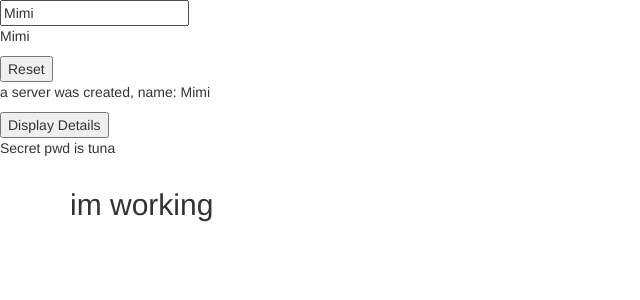
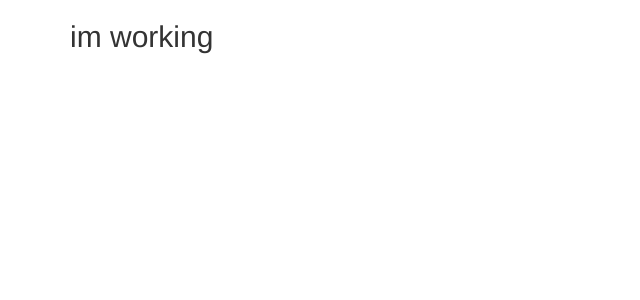
Before and after one commit to changchanglccc/Angular-The-Complete-Guide, an Angular app: page / in a window 1280 px wide. Shown: the top 300 px of the page, without its empty margins (0-640 px from the left). Built offline with nearby package versions, Linux system fonts and the light colour scheme.

Commit message:
chore: remove ServerComponent and ServersComponent

```diff
--- a/src/app/app.component.html
+++ b/src/app/app.component.html
@@ -1,17 +1,3 @@
-<input type="text" [(ngModel)]="userName" />
-<p>{{ userName }}</p>
-
-<button [disabled]="!userName" (click)="onResetUserName()">Reset</button>
-
-<p *ngIf="serverCreated; else noServer">
-  a server was created, name: {{ userName }}
-</p>
-<ng-template #noServer>
-  <p>no server was created!</p>
-</ng-template>
-
-<app-servers></app-servers>
-
 <div class="container">
   <div class="row">
     <div class="col-md-12">
--- a/src/app/app.module.ts
+++ b/src/app/app.module.ts
@@ -3,13 +3,11 @@ import { NgModule } from '@angular/core';
 import { FormsModule } from '@angular/forms';
 
 import { AppComponent } from './app.component';
-import { ServerComponent } from './server/server.component';
-import { ServersComponent } from './servers/servers.component';
 
 @NgModule({
-  declarations: [AppComponent, ServerComponent, ServersComponent],
+  declarations: [AppComponent],
   imports: [BrowserModule, FormsModule],
   providers: [],
-  bootstrap: [AppComponent]
+  bootstrap: [AppComponent],
 })
 export class AppModule {}
--- a/src/app/server/server.component.css
+++ /dev/null
@@ -1,3 +0,0 @@
-.white-text {
-  color: white;
-}
--- a/src/app/server/server.component.html
+++ /dev/null
@@ -1,13 +0,0 @@
-<div>
-  <button (click)="addDetail()">Display Details</button>
-  <p *ngIf="isDisplayable">Secret pwd is tuna</p>
-</div>
-<div *ngFor="let detail of details; index as i">
-  <p *ngIf="i <= 4; else colorParagraph">{{ detail }} + {{ i }}</p>
-
-  <ng-template #colorParagraph>
-    <p [ngStyle]="{ background: 'blue' }" [ngClass]="{ 'white-text': i > 4 }">
-      {{ detail }} + {{ i }}
-    </p>
-  </ng-template>
-</div>
--- a/src/app/server/server.component.ts
+++ /dev/null
@@ -1,23 +0,0 @@
-import { Component, OnInit } from '@angular/core';
-
-@Component({
-  selector: 'app-server',
-  templateUrl: './server.component.html',
-  styleUrls: ['./server.component.css'],
-})
-export class ServerComponent implements OnInit {
-  serverStatus = 'offline';
-  isDisplayable = true;
-
-  details: Array<string> = [];
-  constructor() {
-    this.serverStatus = Math.random() > 0.5 ? 'online' : 'offline';
-  }
-
-  ngOnInit(): void {}
-
-  addDetail(): void {
-    this.isDisplayable = !this.isDisplayable;
-    this.details.push('secret pwd added!');
-  }
-}
--- a/src/app/servers/servers.component.html
+++ /dev/null
@@ -1 +0,0 @@
-<app-server></app-server>
--- a/src/app/servers/servers.component.ts
+++ /dev/null
@@ -1,15 +0,0 @@
-import { Component, OnInit } from '@angular/core';
-
-@Component({
-  selector: 'app-servers',
-  templateUrl: './servers.component.html',
-  styleUrls: ['./servers.component.css']
-})
-export class ServersComponent implements OnInit {
-
-  constructor() { }
-
-  ngOnInit(): void {
-  }
-
-}
```
Also changed, not shown: src/app/servers/servers.component.css (deleted).
